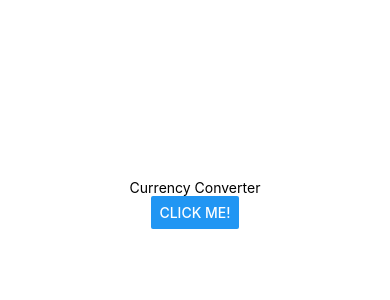
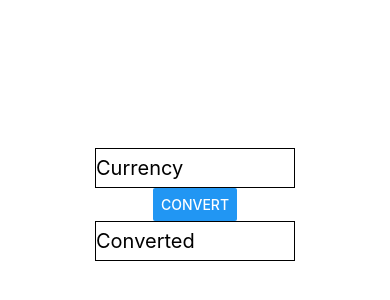
Before and after one commit to PiotrZadka/Currency-Converter, a React Native app: screen / in a window 390 px wide. Shown: the part 218-518 px from the top of the page. Built offline with nearby package versions, Linux system fonts and the light colour scheme.

Commit message:
Added input fields

```diff
--- a/App.js
+++ b/App.js
@@ -2,14 +2,15 @@ import React from 'react';
 import { StyleSheet, View } from 'react-native';
 import PropTypes from 'prop-types';
 
-import ClickMeButton from './Components/ClickMeButton'
-import Title from './Components/Title'
+import ConvertButton from './Components/ConvertButton'
+import InputField from './Components/InputField'
 
 export default function App() {
   return (
     <View style={styles.container}>
-      <Title title={"Currency Converter"}/>
-      <ClickMeButton />
+      <InputField placeholder = {"Currency"}/>
+      <ConvertButton title={"Convert"}/>
+      <InputField placeholder = {"Converted"}/>
     </View>
   );
 }
@@ -23,6 +24,6 @@ const styles = StyleSheet.create({
   },
 });
 
-Title.propTypes = {
+ConvertButton.propTypes = {
   title: PropTypes.string
 }
--- /dev/null
+++ b/Components/ConvertButton.js
@@ -0,0 +1,10 @@
+import React from 'react'
+import { Button } from 'react-native';
+
+const ClickMeButton = ({ title }) =>{
+    return(
+        <Button title={title}></Button>
+    )
+}
+
+export default ClickMeButton
--- /dev/null
+++ b/Components/InputField.js
@@ -0,0 +1,20 @@
+import React from 'react'
+import { TextInput } from 'react-native';
+import { Colors } from 'react-native/Libraries/NewAppScreen';
+
+const InputField = ({ placeholder }) =>{
+    return(
+        <TextInput
+            style={{
+                width: 200,
+                height: 40,
+                borderColor: 'black',
+                borderWidth: 0.5,
+                fontSize: 20
+            }}
+            placeholder = {placeholder}
+        />
+    )
+}
+
+export default InputField
```
